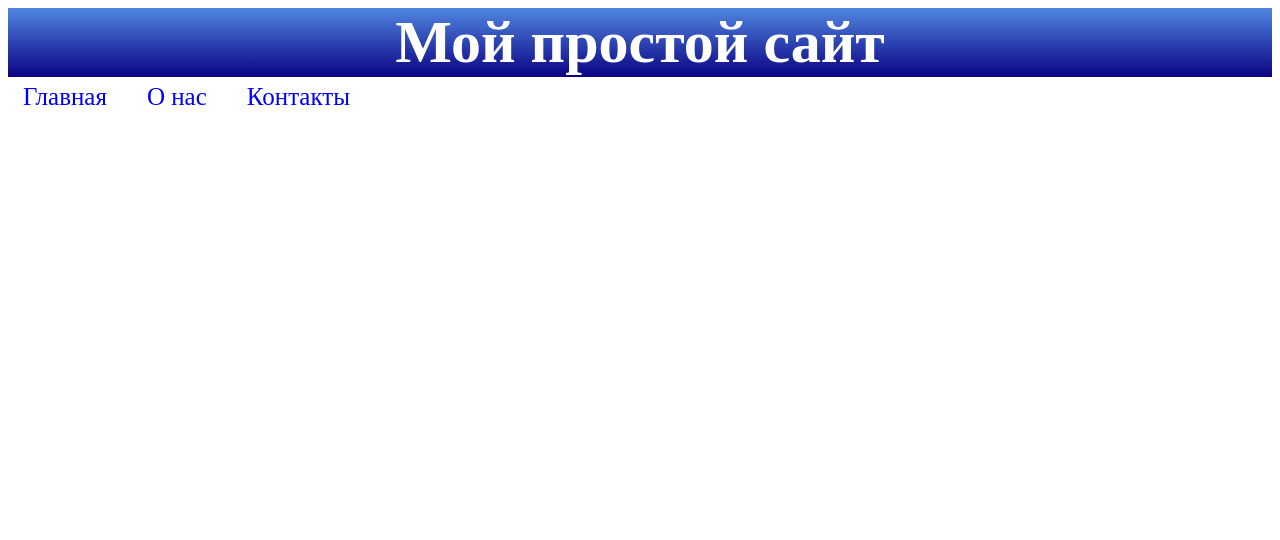
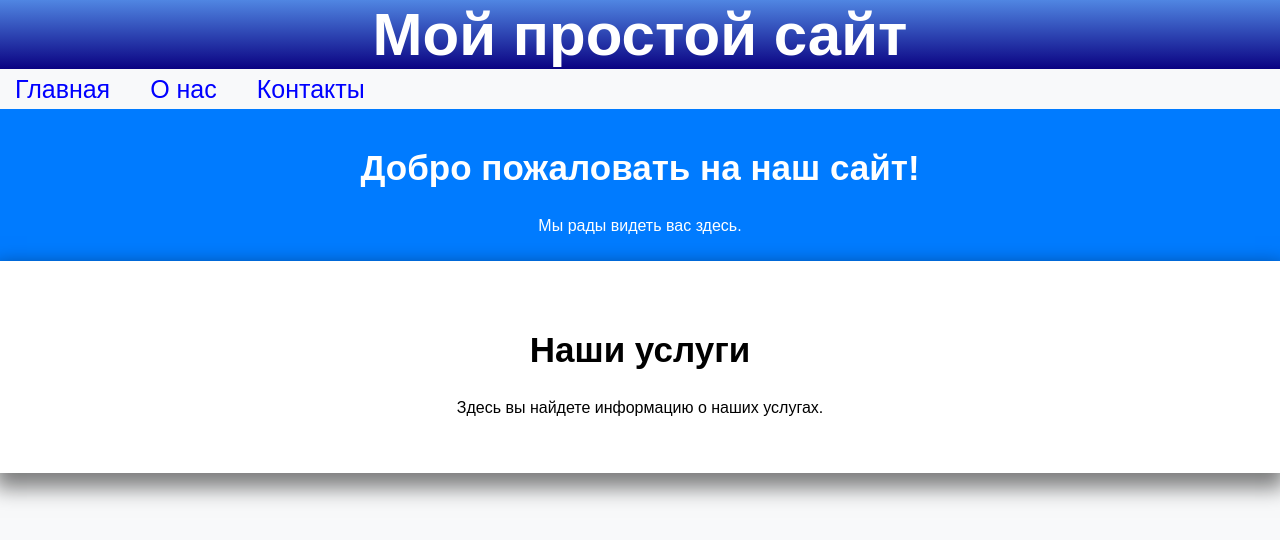
Before and after one commit to alyonakiseleva/Module-6, a plain HTML site: page index.html in a window 1280 px wide. Drawn offline with Linux system fonts and the light colour scheme.

Commit message:
Собран основной блок проекта

```diff
--- a/css/style.css
+++ b/css/style.css
@@ -25,3 +25,28 @@ a{
     text-decoration: none;
     font-size: 25px;
 }
+body{
+    position: relative;
+    margin: 0;
+    font-family: Arial, Helvetica, sans-serif;
+    background: #f8f9fa;
+}
+h2{
+    font-size: 35px;
+}
+a:hover{
+    color: rgb(1, 1, 69);
+    transition: all .07s ease-in-out;
+}
+.intro{
+    background: #007bff;
+    color: white;
+    padding: 10px;
+    text-align: center;
+}
+.content{
+    background: white;
+    box-shadow: 0px 10px 20px 5px rgba(0, 0, 0, 0.5);
+    text-align: center;
+    padding: 40px;
+}
--- a/index.html
+++ b/index.html
@@ -17,5 +17,16 @@
             </ul>
         </nav>
     </header>
+    <main>
+        <section class="intro">
+            <h2>Добро пожаловать на наш сайт!</h2>
+            <p>Мы рады видеть вас здесь.</p>
+        </section>
+
+        <section class="content">
+            <h2>Наши услуги</h2>
+            <p>Здесь вы найдете информацию о наших услугах.</p>
+        </section>
+    </main>
 </body>
 </html>
```
